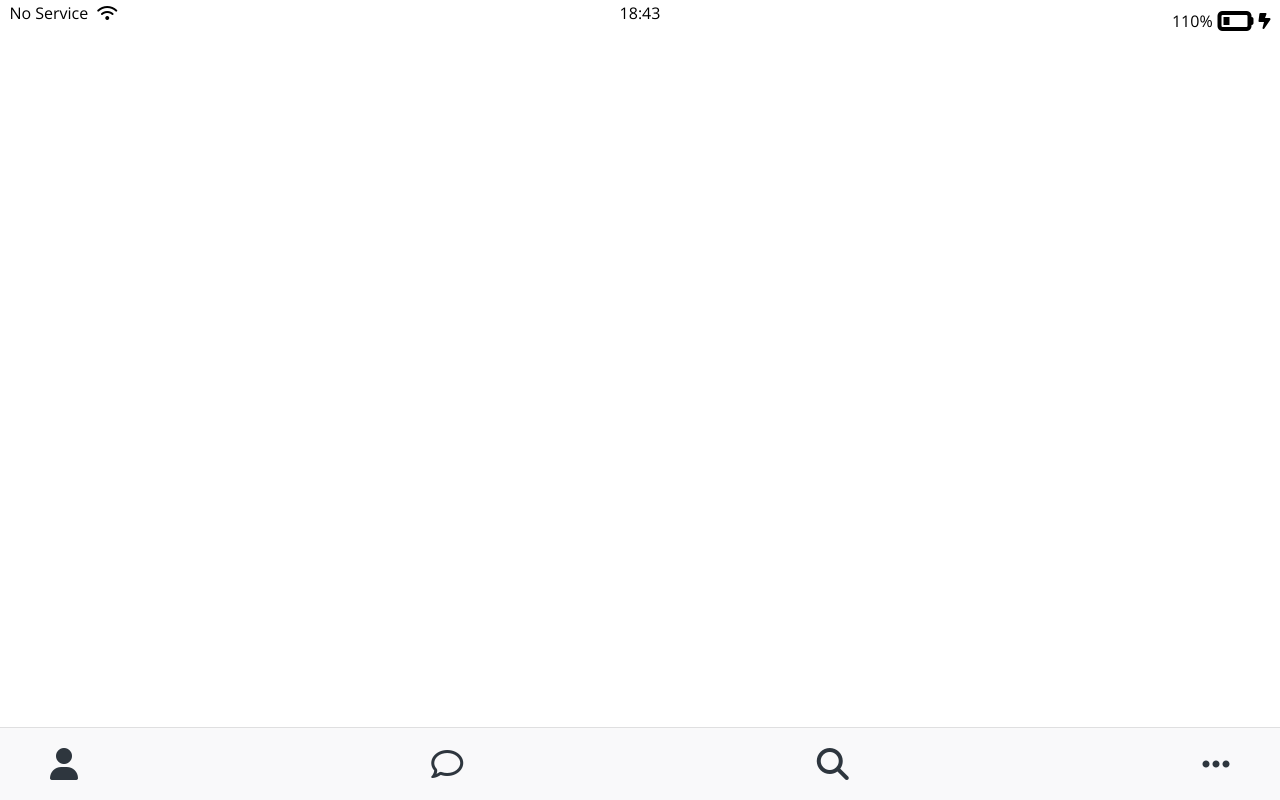
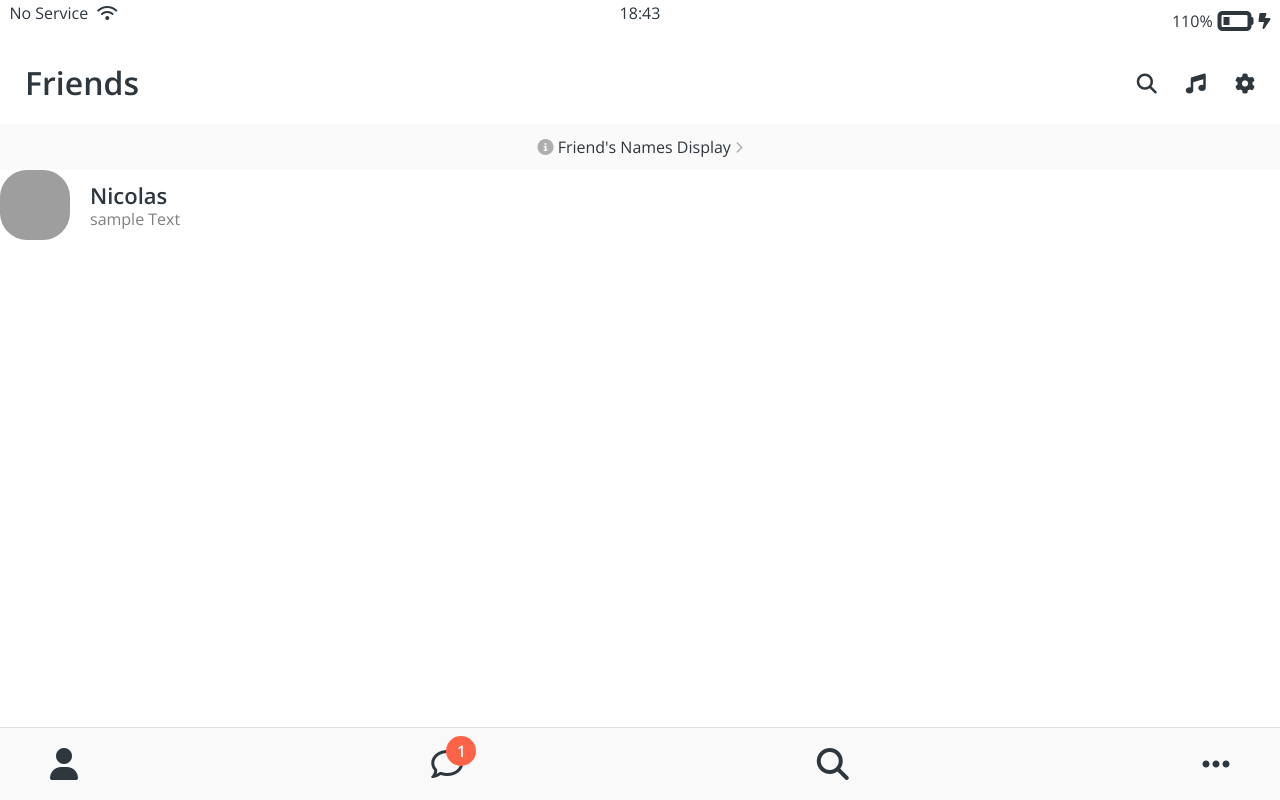
Before and after one commit to ryan2414/kokoa-clone-2022, a plain HTML site: page friends.html in a window 1280 px wide. Drawn offline with nearby package versions, Linux system fonts and the light colour scheme; grey boxes are pictures that could not be loaded.

Commit message:
update friends.html

```diff
--- a/css/components/nav-bar.css
+++ b/css/components/nav-bar.css
@@ -12,5 +12,21 @@
   justify-content: space-between;
 }
 .nav__link {
+  position: relative;
   color: #2e363e;
 }
+
+.nav__notification {
+  background-color: tomato;
+  width: 30px;
+  height: 30px;
+  border-radius: 15px;
+  display: flex;
+  justify-content: center;
+  align-items: center;
+  color: white;
+  font-weight: 600;
+  position: absolute;
+  left: 15px;
+  bottom: 15px;
+}
--- /dev/null
+++ b/css/components/screen-header.css
@@ -0,0 +1,15 @@
+.screen-header {
+  display: flex;
+  justify-content: space-between;
+  align-items: center;
+  padding: 25px;
+}
+
+.screen-header__title {
+  font-size: 32px;
+  font-weight: 600;
+}
+
+.screen-header__icon span {
+  margin-left: 25px;
+}
--- a/css/components/status-bar.css
+++ b/css/components/status-bar.css
@@ -2,9 +2,9 @@
   display: flex;
   justify-content: center;
   padding: 5px 3px;
-  position: fixed;
+  /* position: fixed;
   top: 0;
-  width: 100%;
+  width: 100%; */
   box-sizing: border-box;
 }
 .status-bar__column {
--- /dev/null
+++ b/css/components/user-compnents.css
@@ -0,0 +1,25 @@
+.user-component {
+  display: flex;
+}
+
+.user-component,
+.user-component__column:first-child {
+  display: flex;
+  align-items: center;
+}
+
+.user-component__avatar {
+  width: 70px;
+  height: 70px;
+  border-radius: 27px;
+  margin-right: 20px;
+}
+
+.user-componet__title {
+  font-weight: 600;
+  font-size: 22px;
+}
+.user-component__subtitle {
+  margin-top: 5px;
+  color: rgba(0, 0, 0, 0.5);
+}
--- /dev/null
+++ b/css/screens/friends.css
@@ -0,0 +1,11 @@
+#friends-display-link {
+  text-align: center;
+  display: block;
+  background-color: #fafafa;
+  padding: 15px 0px;
+  font-size: 16px;
+}
+
+#friends-display-link i {
+  color: rgba(0, 0, 0, 0.3);
+}
--- a/css/styles.css
+++ b/css/styles.css
@@ -4,9 +4,13 @@
 /* Components */
 @import "components/status-bar.css";
 @import "components/nav-bar.css";
+@import "components/screen-header.css";
+@import "components/user-compnents.css";
 /* Screens */
 @import "screens/login.css";
+@import "screens/friends.css";
 
 body {
+  color: #2e363e;
   font-family: "Open Sans", sans-serif;
 }
--- a/friends.html
+++ b/friends.html
@@ -23,6 +23,36 @@
       </div>
     </div>
 
+    <header class="screen-header">
+      <h1 class="screen-header__title">Friends</h1>
+      <div class="screen-header__icon">
+        <span>
+          <i class="fa-solid fa-magnifying-glass fa-lg"></i>
+        </span>
+        <span><i class="fa-solid fa-music fa-lg"></i> </span
+        ><span> <i class="fa-solid fa-gear fa-lg"></i></span>
+      </div>
+    </header>
+
+    <a id="friends-display-link"
+      ><i class="fa-solid fa-circle-info"></i> Friend's Names Display
+      <i class="fa-solid fa-chevron-right fa-xs"></i>
+    </a>
+
+    <div class="user-component">
+      <div class="user-component__column">
+        <img
+          src="https://img.animalplanet.co.kr/news/2019/11/28/700/f9in35p5660ce423x290.jpg"
+          class="user-component__avatar"
+        />
+        <div class="user-component__text">
+          <h4 class="user-componet__title">Nicolas</h4>
+          <h6 class="user-component__subtitle">sample Text</h6>
+        </div>
+      </div>
+      <div class="user-component__column"></div>
+    </div>
+
     <nav class="nav">
       <ul class="nav__list">
         <li class="nav__btn">
@@ -32,6 +62,7 @@
         </li>
         <li class="nav__btn">
           <a class="nav__link" href="#">
+            <span class="nav__notification">1</span>
             <i class="fa-regular fa-comment fa-2x"></i>
           </a>
         </li>
```
